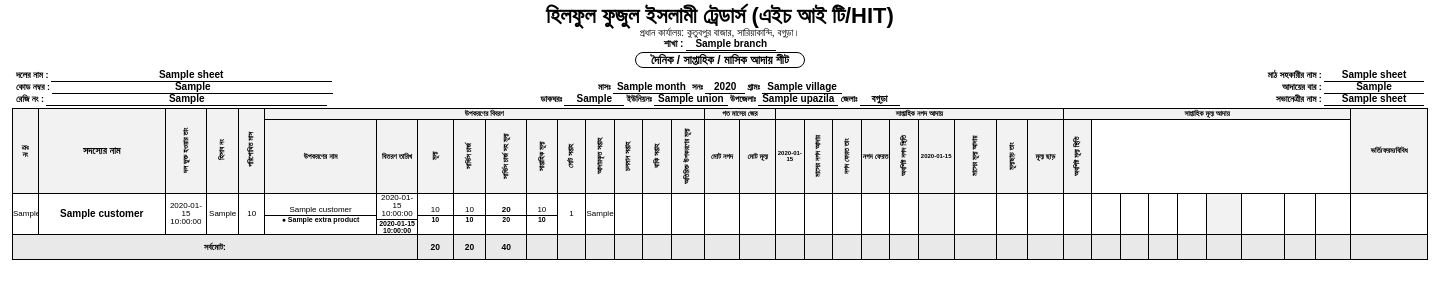
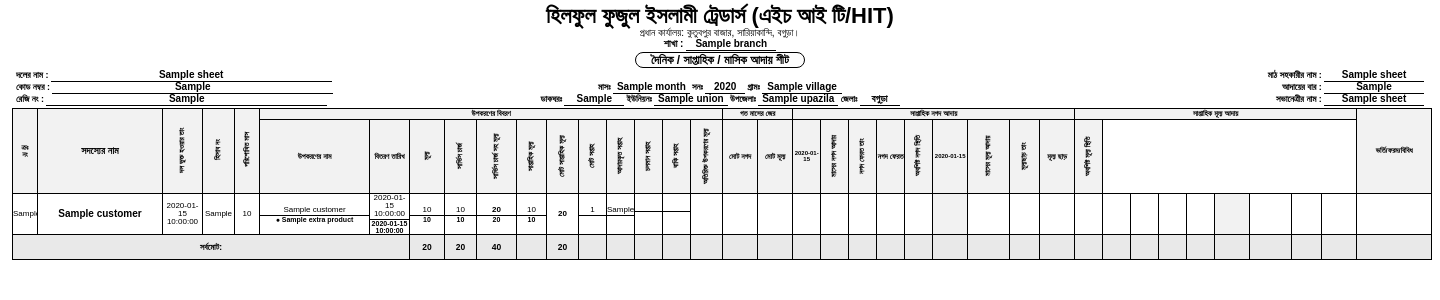
Before and after one commit to moviez123abc/hit, a Flask app: template templates/print_sheet.html in a window 1440 px wide. Shown: the top 300 px of the page. Run offline with Flask 3, Linux system fonts and the light colour scheme; the template is opened without the code that fills it: most values are stand-ins (such as "Sample title", 1, 10 or a date in 2020); some web fonts are replaced.

Commit message:
Update print_sheet.html

```diff
--- a/templates/print_sheet.html
+++ b/templates/print_sheet.html
@@ -179,12 +179,22 @@
         margin-top: 1px;
         line-height: 1;
       }
+      /* Divider line for cells that only need the line (no value shown for extra products) */
+      .extra-div {
+        display: block;
+        border-top: 0.5px solid #000;
+        margin-top: 1px;
+        line-height: 1;
+        font-size: 7px;
+        font-weight: 700;
+        min-height: 8px;
+      }
     </style>
   </head>
   <body onload="window.print()">
     {% set t = namespace(cost=0, profit=0, full=0, prev_n=0, prev_m=0,
     k_days=[0,0,0,0,0], p_days=[0,0,0,0,0], total_ret_n=0, total_disc_m=0,
-    total_bal_n=0, total_bal_m=0, ep_total_sum=0) %} {% for c in customers %} {%
+    total_bal_n=0, total_bal_m=0, ep_total_sum=0, total_weekly_price=0) %} {% for c in customers %} {%
     set col = c.collections if (c.collections is mapping) else {} %} {% set m_cp
     = c.cost_price|default(0)|float %} {% set m_pp = c.profit|default(0)|float
     %} {% set t.cost = t.cost + m_cp %} {% set t.profit = t.profit + m_pp %} {%
@@ -206,7 +216,12 @@
     t.p_days.__setitem__(i, t.p_days[i] + val_p) %} {% endfor %} {% set
     t.total_bal_n = t.total_bal_n + (k_list|sum if k_list else 0) -
     col.get('return_cash', 0)|float %} {% set t.total_bal_m = t.total_bal_m +
-    (p_list|sum if p_list else 0) + col.get('discount', 0)|float %} {% endfor %}
+    (p_list|sum if p_list else 0) + col.get('discount', 0)|float %}
+    {# accumulate total weekly price: main product + all extra products #}
+    {% set rw_t = namespace(total=c.per_kisti|default(0)|float) %}
+    {% for ep in c.extra_products %}{% set rw_t.total = rw_t.total + ep.p_kisti|default(0)|float %}{% endfor %}
+    {% set t.total_weekly_price = t.total_weekly_price + rw_t.total %}
+    {% endfor %}
     {% for batch in customers|batch(20) %}
     <div
       class="container-fluid py-1 {% if not loop.last %}page-break{% endif %}"
@@ -301,6 +316,7 @@
           <col style="width: 32px" />   <!-- সার্ভিস চার্জ -->
           <col style="width: 40px" />   <!-- সার্ভিস চার্জ সহ মূল্য -->
           <col style="width: 30px" />   <!-- সাপ্তাহিক মূল্য -->
+          <col style="width: 32px" />   <!-- মোট সাপ্তাহিক মূল্য (NEW) -->
           <col style="width: 28px" />   <!-- মোট সপ্তাহ -->
           <col style="width: 28px" />   <!-- আদায়কৃত সপ্তাহ -->
           <col style="width: 28px" />   <!-- চলমান সপ্তাহ -->
@@ -347,7 +363,7 @@
             <th rowspan="2">
               <span class="v-text">পরিশোধিত মাস</span>
             </th>
-            <th colspan="11">উপকরণের বিবরণ</th>
+            <th colspan="12">উপকরণের বিবরণ</th>
             <th colspan="2">গত মাসের জের</th>
             <th colspan="9">সাপ্তাহিক নগদ আদায়</th>
             <th colspan="9">সাপ্তাহিক মূল্য আদায়</th>
@@ -367,6 +383,10 @@
             </th>
             <th>
               <span class="v-text">সাপ্তাহিক মূল্য</span>
+            </th>
+            <!-- NEW COLUMN HEADER -->
+            <th>
+              <span class="v-text">মোট সাপ্তাহিক মূল্য</span>
             </th>
             <th><span class="v-text">মোট সপ্তাহ</span></th>
             <th>
@@ -414,6 +434,10 @@
           {% for c in batch %} {% set col = c.collections if (c.collections is
           mapping) else {} %} {% set cost = c.cost_price|default(0)|float %} {%
           set profit = c.profit|default(0)|float %}
+          {# compute total weekly price: main + all extra products #}
+          {% set rw = namespace(total=c.per_kisti|default(0)|float) %}
+          {% for ep in c.extra_products %}{% set rw.total = rw.total + ep.p_kisti|default(0)|float %}{% endfor %}
+          {% set row_weekly_total = rw.total %}
           <tr>
             <td>{{ c.sl_no }}</td>
             <td class="name-cell">{{ c.customer_name }}</td>
@@ -462,19 +486,38 @@
                 (ep.p_price|float + ep.p_profit|float) > 0 else '' }}</span
               >{% endfor %}
             </td>
+            <!-- সাপ্তাহিক মূল্য: main product per_kisti, with extra-val divider lines for each extra product -->
             <td>
               {{ c.per_kisti|int if c.per_kisti else '' }} {% for ep in
               c.extra_products %}<span class="extra-val"
                 >{{ ep.p_kisti|int if ep.p_kisti|float > 0 else '' }}</span
               >{% endfor %}
             </td>
-            <td>{{ c.total_kisti if c.total_kisti|int > 0 else '' }}</td>
-            <td>{{ c.paid_kisti if c.paid_kisti|int > 0 else '' }}</td>
-            <td class="fw-bold">{{ col.get('running_kisti', '') }}</td>
+            <!-- NEW: মোট সাপ্তাহিক মূল্য — sum of main + all extra per_kisti; shown once, no extra-val rows needed -->
+            <td class="fw-bold">
+              {{ row_weekly_total|int if row_weekly_total > 0 else '' }}
+            </td>
+            <!-- মোট সপ্তাহ: main, then divider-only lines for extras -->
+            <td>
+              {{ c.total_kisti if c.total_kisti|int > 0 else '' }}
+              {% for ep in c.extra_products %}<span class="extra-div">&nbsp;</span>{% endfor %}
+            </td>
+            <!-- আদায়কৃত সপ্তাহ: main, then divider-only lines for extras -->
+            <td>
+              {{ c.paid_kisti if c.paid_kisti|int > 0 else '' }}
+              {% for ep in c.extra_products %}<span class="extra-div">&nbsp;</span>{% endfor %}
+            </td>
+            <!-- চলমান সপ্তাহ: main, then divider-only lines for extras -->
+            <td class="fw-bold">
+              {{ col.get('running_kisti', '') }}
+              {% for ep in c.extra_products %}<span class="extra-div">&nbsp;</span>{% endfor %}
+            </td>
+            <!-- বাকি সপ্তাহ: main, then divider-only lines for extras -->
             <td class="text-danger fw-bold">
               {% set remaining = (c.total_kisti|default(0)|int -
               c.paid_kisti|default(0)|int) %}{{ remaining if remaining > 0 else
               '' }}
+              {% for ep in c.extra_products %}<span class="extra-div">&nbsp;</span>{% endfor %}
             </td>
             <td>
               {% set ep_total = 0 %} {% for ep in c.extra_products %}{% set
@@ -558,6 +601,8 @@
             <td>{{ t.profit|int if t.profit > 0 else '' }}</td>
             <td class="bg-gray">{{ t.full|int if t.full > 0 else '' }}</td>
             <td></td>
+            <!-- NEW: total weekly price total row -->
+            <td class="fw-bold">{{ t.total_weekly_price|int if t.total_weekly_price > 0 else '' }}</td>
             <td></td>
             <td></td>
             <td></td>
```
